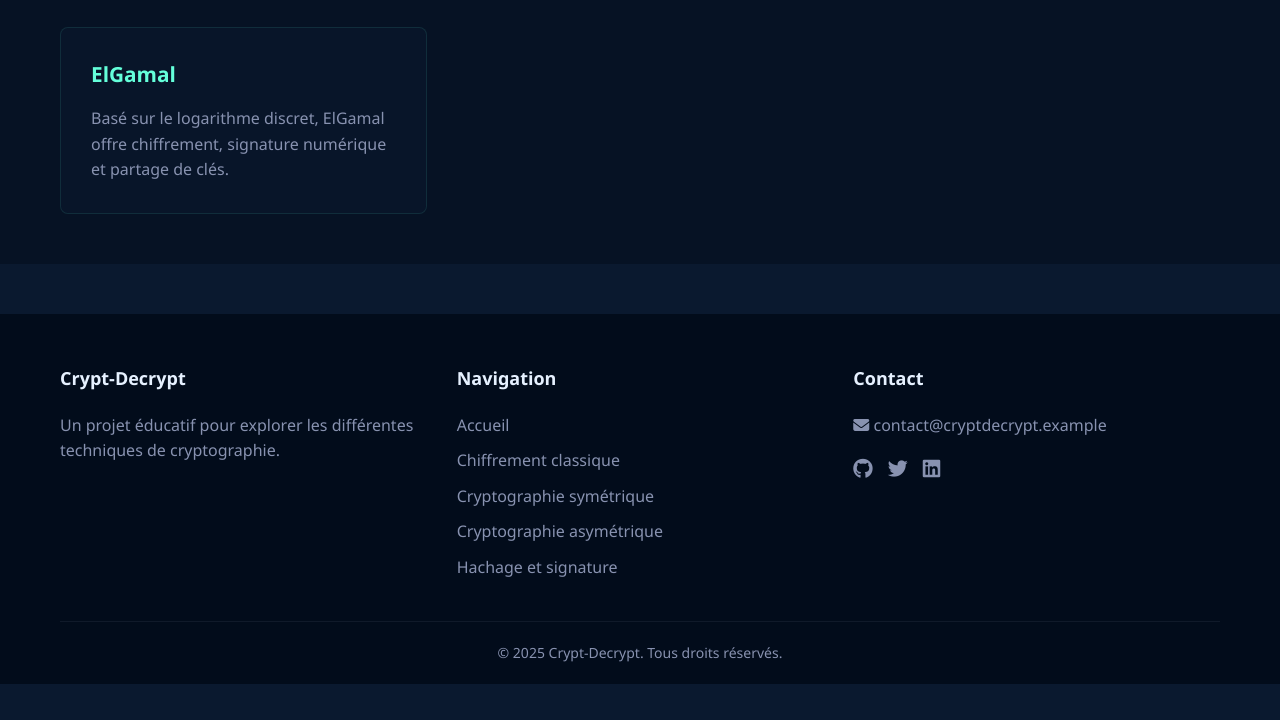
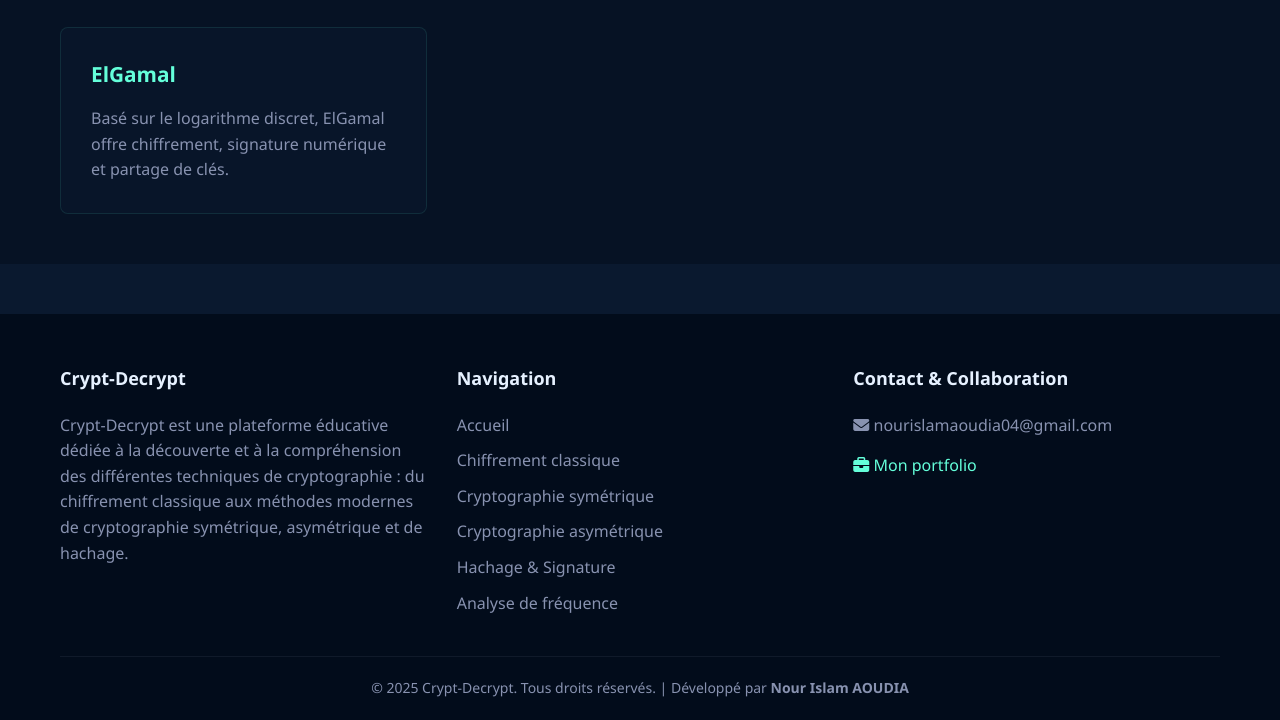
Before and after one commit to NourIslamAoudia/crypto-algorithms-js, a plain HTML site: page asymmetric.html in a window 1280 px wide. Shown: the part 1608-2328 px from the top of the page. Before the commit the page ends 2292 px from the top, so only its background shows below. Drawn offline with Linux system fonts and the light colour scheme.

Commit message:
edit footer

```diff
--- a/asymmetric.html
+++ b/asymmetric.html
@@ -186,13 +186,16 @@
         </div>
     </section>
 
-    <!-- Footer commun -->
-    <footer class="footer">
+        <footer class="footer">
         <div class="container">
             <div class="footer-content">
                 <div class="footer-section">
                     <h3>Crypt-Decrypt</h3>
-                    <p>Un projet éducatif pour explorer les différentes techniques de cryptographie.</p>
+                    <p>
+                        Crypt-Decrypt est une plateforme éducative dédiée à la découverte et à la compréhension des
+                        différentes techniques de cryptographie : du chiffrement classique aux méthodes modernes de
+                        cryptographie symétrique, asymétrique et de hachage.
+                    </p>
                 </div>
                 <div class="footer-section">
                     <h3>Navigation</h3>
@@ -201,21 +204,18 @@
                         <li><a href="classic.html">Chiffrement classique</a></li>
                         <li><a href="symmetric.html">Cryptographie symétrique</a></li>
                         <li><a href="asymmetric.html">Cryptographie asymétrique</a></li>
-                        <li><a href="hash.html">Hachage et signature</a></li>
+                        <li><a href="hash.html">Hachage & Signature</a></li>
+                        <li><a href="freq_analys.html">Analyse de fréquence</a></li>
                     </ul>
                 </div>
                 <div class="footer-section">
-                    <h3>Contact</h3>
-                    <p><i class="fas fa-envelope"></i> contact@cryptdecrypt.example</p>
-                    <div class="social-links">
-                        <a href="#"><i class="fab fa-github"></i></a>
-                        <a href="#"><i class="fab fa-twitter"></i></a>
-                        <a href="#"><i class="fab fa-linkedin"></i></a>
-                    </div>
+                    <h3>Contact & Collaboration</h3>
+                    <p><i class="fas fa-envelope"></i> nourislamaoudia04@gmail.com</p>
+                    <p><a href="https://islamaoudia.me/" target="_blank"><i class="fas fa-briefcase"></i> Mon portfolio</a></p>
                 </div>
             </div>
             <div class="footer-bottom">
-                <p>&copy; 2025 Crypt-Decrypt. Tous droits réservés.</p>
+                <p>&copy; 2025 Crypt-Decrypt. Tous droits réservés. | Développé par <strong>Nour Islam AOUDIA</strong></p>
             </div>
         </div>
     </footer>
```
Also changed, not shown: classic.html (+12 -11 lines), freq_analys.html (+11 -11 lines), index.html (+13 -11 lines), symmetric.html (+12 -11 lines).
